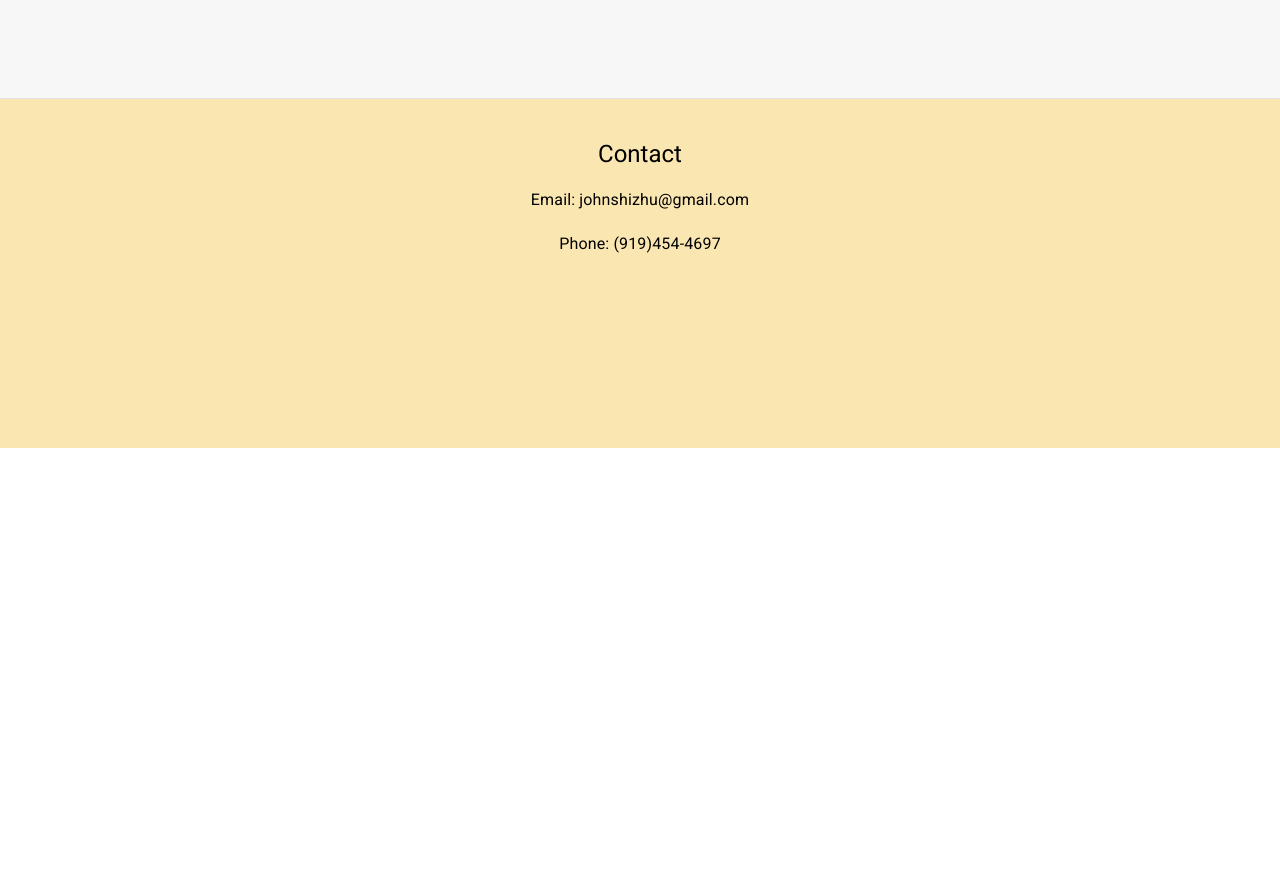
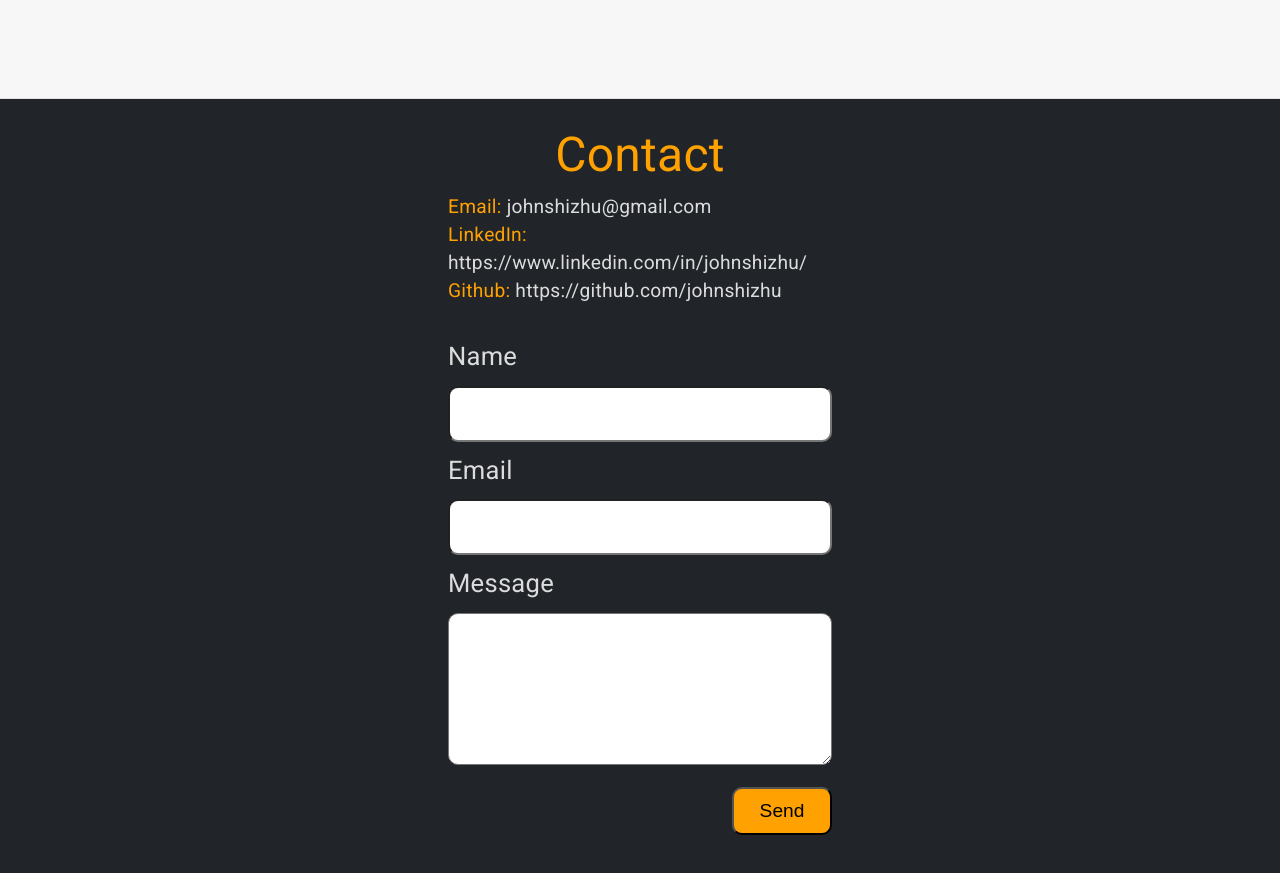
Before and after one commit to johnshizhu/Portfolio, an Angular app: page / in a window 1280 px wide. Shown: the part 5352-6225 px from the top of the page. Before the commit the page ends 5800 px from the top, so only its background shows below. Built offline with nearby package versions, Linux system fonts and the light colour scheme.

Commit message:
added full contact section

```diff
--- a/src/app/contact/contact.component.css
+++ b/src/app/contact/contact.component.css
@@ -1,48 +1,77 @@
+.color-transition {
+    height: 150px;
+    background-image: linear-gradient(whitesmoke, #212529);
+}
 .contact {
-    background-color: #FAE6B1;
+    background-color: #212529;
+    display: flex;
+    flex-direction: column;
+    justify-content: center;
+    align-items: center;
+    padding: 3em 0 3em 0;
+    color: gainsboro;
 }
-.contactGrid {
-    display: grid;
-    grid-template-columns: 1fr 1fr;
-    grid-template-rows: 1fr 1fr;
-    padding: 3% 20% 3% 20%;
+.contact-upper {
+    text-align: center;
+    line-height: 2em;
+    width: 30vw;
 }
-.contactGridTile {
-    padding: 0 5% 0 5%;
+.contact-title {
+    font-size: 3rem;
+    padding-bottom: .5em;
+    color: #FFA101;
 }
-#informationTile {
-    grid-column: 1/3;
-    grid-row: 1/2;
-    text-align: center;
+.contact-subtitle {
+    font-size: 1.2rem;
+    text-align: left;
+    padding-bottom: 1.2em;
 }
-#leftForms {
-    grid-column: 1/2;
-    grid-row: 2/3;
+.contact-content {
+    width: 30vw;
+    font-size: 1.2rem;
+    line-height: 3em;
+}
+.email-form {
     display: flex;
     flex-direction: column;
 }
-#rightForms {
-    grid-column: 2/3;
-    grid-row: 2/3;
+.contact-form-label {
+    font-size: 1.6rem;
 }
-.leftInput {
-    padding: 1em;
-    border: none;
+.contact-form-single-box {
+    height: 3.5rem;
+    font-size: 1.4rem;
+    padding: 0 10px 0 10px;
+    box-sizing: border-box;
     border-radius: 10px;
 }
-.leftInput:focus {
+.contact-form-single-box:focus {
     outline: none;
+    border: 3px solid #FFA101;
+    transition-duration: 0.1s;
 }
-.rightInput {
-    width: 100%;
-    padding: 1em;
-    height: 84%;
+.contact-form-message {
+    font-size: 1.4rem;
+    padding: 10px 10px 10px 10px;
+    box-sizing: border-box;
     border-radius: 10px;
-    border: none;
+    margin-bottom: 1em;
 }
-.rightInput:focus {
+.contact-form-message:focus {
     outline: none;
+    border: 3px solid #FFA101;
+    transition-duration: 0.1s;
 }
-#leftMiddle {
-    margin: 3% 0 3% 0;
+.contact-submit-button {
+    height: 3rem;
+    border-radius: 10px;
+    font-size: 1.2rem;
+    width: 100px;
+    margin-left: auto;
+    background-color: #FFA101;
+    transition-duration: 0.1s;
 }
+.contact-submit-button:active {
+    filter: brightness(80%);
+    transition-duration: 0.1s;
+}
--- a/src/app/contact/contact.component.html
+++ b/src/app/contact/contact.component.html
@@ -1,9 +1,26 @@
 <div class="contact" id="nav_contact">
-    <div class="contactGrid">
-        <div class="contactGridTile" id="informationTile">
-            <h1>Contact</h1>
-            <h3>Email: johnshizhu@gmail.com</h3>
-            <h3>Phone: (919)454-4697</h3>
+    <div class="contact-upper">
+        <div class="contact-title">
+            Contact
+        </div>
+        <div class="contact-subtitle">
+            <span style="color: #FFA101;">Email:</span> johnshizhu@gmail.com <br>
+            <span style="color: #FFA101;">LinkedIn:</span> https://www.linkedin.com/in/johnshizhu/ <br>
+            <span style="color: #FFA101;">Github:</span> https://github.com/johnshizhu
         </div>
     </div>
+    <div class="contact-content">
+        <form class="email-form" [formGroup]="emailForm">
+            <label class="contact-form-label">Name</label>
+            <input class="contact-form-single-box" type="text" #name>
+
+            <label class="contact-form-label">Email</label>
+            <input class="contact-form-single-box" type="email" #email>
+
+            <label class="contact-form-label">Message</label>
+            <textarea class="contact-form-message" type="text" #message rows="5"></textarea>
+
+            <button class="contact-submit-button" type="button" (click)="sendEmail(name.value, email.value, message.value)">Send</button>
+          </form>
+    </div>
 </div>
--- a/src/app/contact/contact.component.ts
+++ b/src/app/contact/contact.component.ts
@@ -1,7 +1,8 @@
-import { Component } from '@angular/core';
-import { HttpClient } from '@angular/common/http'
-import { FormGroup } from '@angular/forms';
+import { Component, VERSION } from '@angular/core';
+import { HttpClient, HttpHeaders } from '@angular/common/http'
+import { FormGroup, FormBuilder } from '@angular/forms';
 import { FormControl } from '@angular/forms';
+
 
 
 @Component({
@@ -10,6 +11,42 @@ import { FormControl } from '@angular/forms';
   styleUrls: ['./contact.component.css']
 })
 export class ContactComponent {
+  title = "Formspree.io Angular " + VERSION.major + " Example";
+  secretKey: string = "mrgnzdnv";
 
+  emailForm = this.fb.group({
+    name: [""],
+    email: [""],
+    message: [""]
+  });
 
+  constructor(private fb: FormBuilder, private httpClient: HttpClient) {}
+
+  //Send an email using formspree.io account
+  sendEmail(name: String, email: String, message: String) {
+
+    //Set the url with your secretKey from formspree.io
+    let url = "https://formspree.io/f/" + this.secretKey;
+
+    //Set Headers
+    const httpOptions = {
+      headers: new HttpHeaders({
+        Accept: "application/json",
+        "Content-Type": "application/x-www-form-urlencoded"
+      })
+    };
+
+    let data = `name=${name}&email=${email}&message=${message}`;
+    let errorMessage: string = "";
+
+    this.httpClient.post<any>(url, data, httpOptions).subscribe({
+        next: data => {
+            console.log("email sent" + JSON.stringify(data));
+        },
+        error: error => {
+            errorMessage = error.message;
+            console.log('error!', errorMessage);
+        }
+    })
+  }
 }
--- a/src/app/home/home.component.css
+++ b/src/app/home/home.component.css
@@ -8,7 +8,6 @@
 .homeBody {
     text-align: center;
     color: white;
-    /* border-style: solid; */
     position: absolute;
     top: 50%;
     left: 50%;
--- a/src/app/timeline/timeline.component.html
+++ b/src/app/timeline/timeline.component.html
@@ -1,5 +1,5 @@
 <div id="nav_timeline"></div>
-  <section id=timeline>
+  <div id=timeline>
 	<h1>Timeline</h1>
 	<p class="leader">Here is a quick summary of my experience...</p>
 	<div class="demo-card-wrapper">
@@ -75,6 +75,5 @@
 				<img class="timeline-image" src="assets/images/uncc_seal_small.png" alt="UNCC BRIGADES">
 			</div>
 		</div>
-
 	</div>
-</section>
+</div>
```
Also changed, not shown: src/app/app.module.ts (+7 -5 lines).
